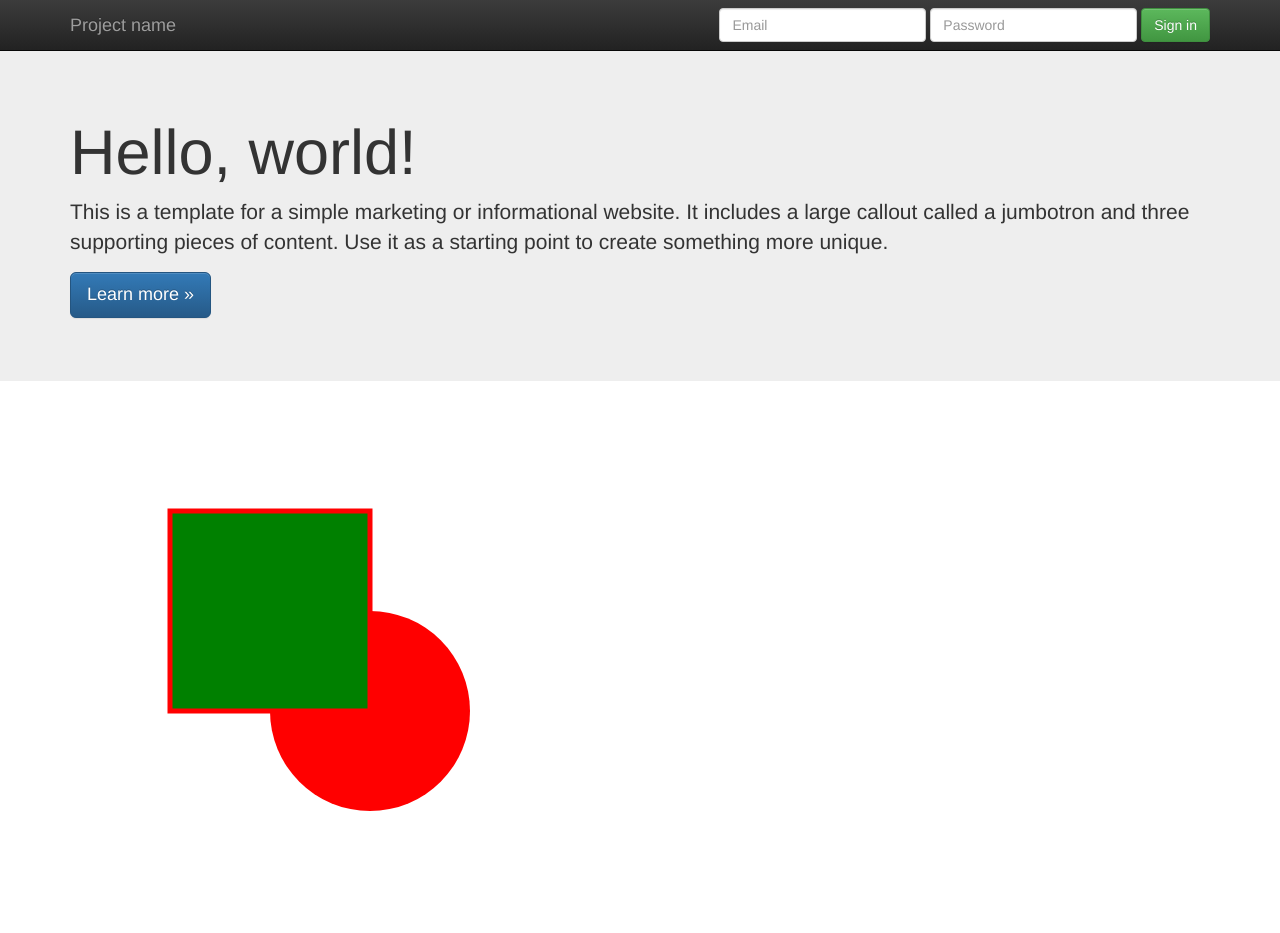
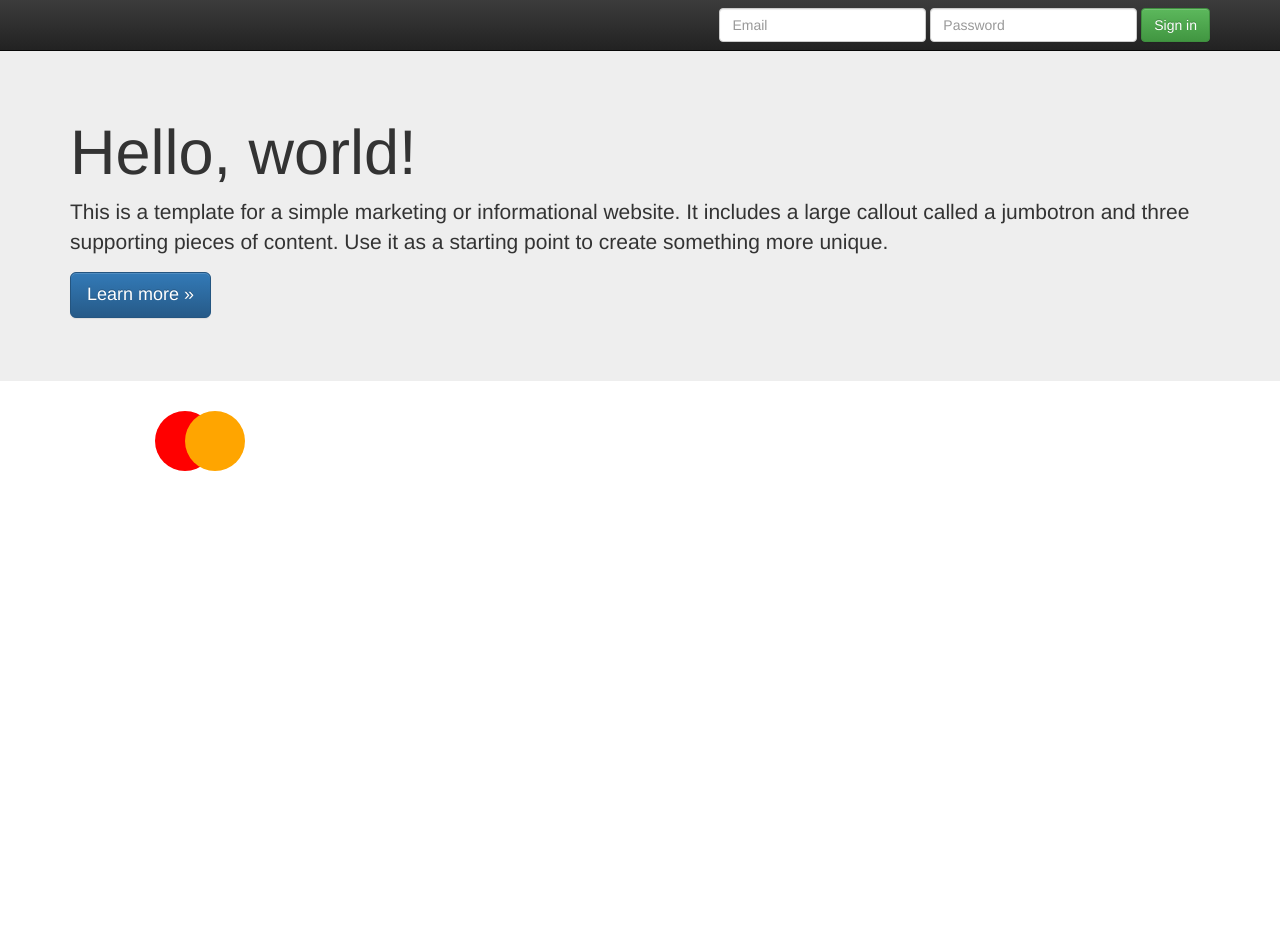
Before and after one commit to bigbassroller/WebAnimationJS, a website: page index.html in a window 1280 px wide. Shown: the top 933 px of the page. Drawn offline with nearby package versions, Linux system fonts and the light colour scheme.

Commit message:
svg mastercard hover

```diff
--- a/index.html
+++ b/index.html
@@ -35,7 +35,12 @@
             <span class="icon-bar"></span>
             <span class="icon-bar"></span>
           </button>
-          <a class="navbar-brand" href="#">Project name</a>
+          <a class="navbar-brand" href="#">
+<!--             <svg version="1.1" width="500" height="500" xmlns="http://www.w3.org/2000/svg">
+              <circle id="circleLeft" r="30" style="fill: red"/>
+              <circle id="circleRight" r="30" style="fill: orange"/>
+            </svg> -->
+          </a>
         </div>
         <div id="navbar" class="navbar-collapse collapse">
           <form class="navbar-form navbar-right" role="form">
@@ -63,8 +68,8 @@
     <div id="container" class="container">
       <section id="mySVG">
         <svg version="1.1" width="500" height="500" xmlns="http://www.w3.org/2000/svg">
-          <circle id="circle" r="30" style="fill: blue"/>
-          <rect id="rect" style="fill: green; stroke: red; stroke-width: 5px"/>
+          <circle id="circleLeft" r="30" cy="30" cx="30" style="fill: red"/>
+          <circle id="circleRight" r="30" cy="30" cx="30" style="fill: orange"/>
         </svg>
       </section>
       <section id="mission-statement" class="col-md-12">
--- a/js/script.js
+++ b/js/script.js
@@ -44,3 +44,10 @@ $("rect#rect").velocity( { x: 100, y: 100 }, { duration: "fast" } );
 $("rect#rect").velocity( { width: 200, height: 200 }, { duration: "slow" } );
 // Animate the radius of a circle
 $("circle#circle").velocity({ r: 100 }, { duration: "slow" } );
+
+// Move one circle toward the left
+$("#circleLeft").velocity({ cx: "+=85px" }, { duration: "slow", easing: "spring" } );
+$("#circleRight").velocity({ cx: "+=115px" }, { duration: "slow", easing: "spring" } );
+$("svg").on("mouseover", function() {
+	$("#circleLeft, #circleRight").velocity("reverse");
+});
```
